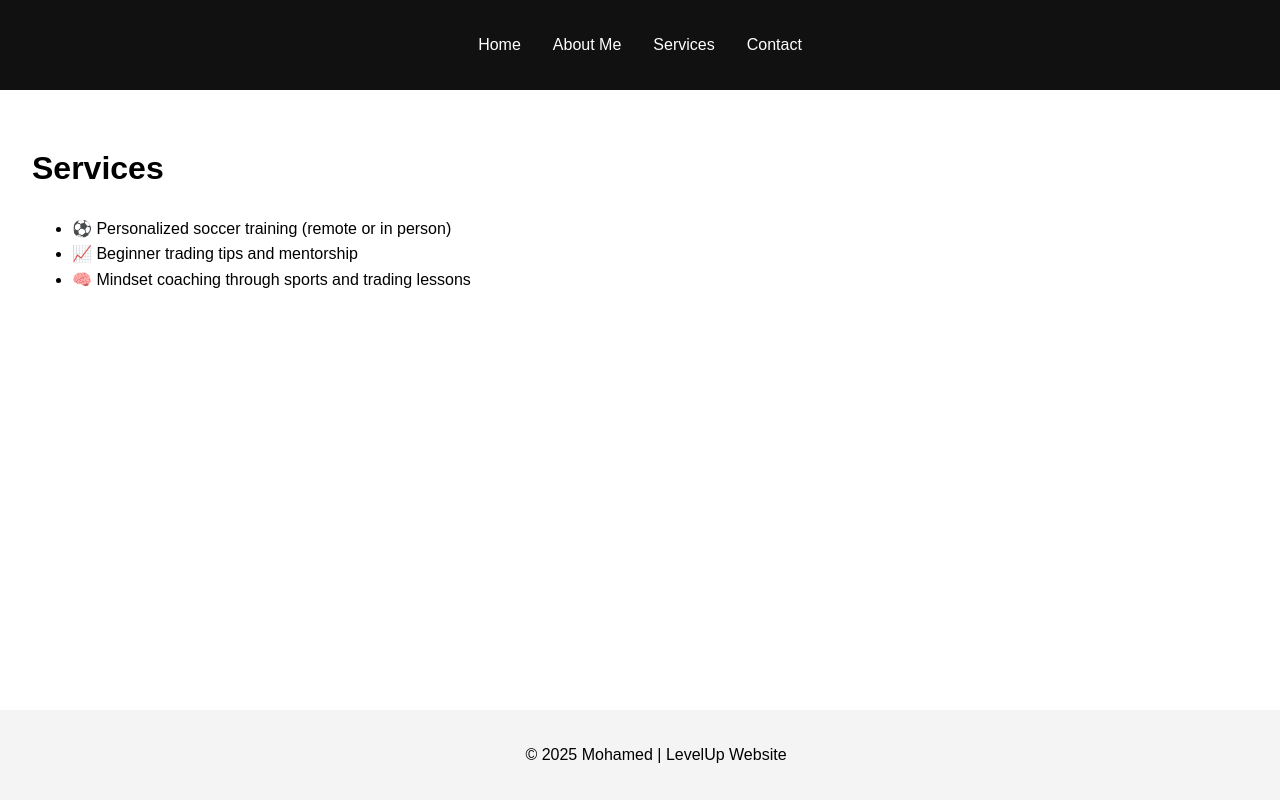
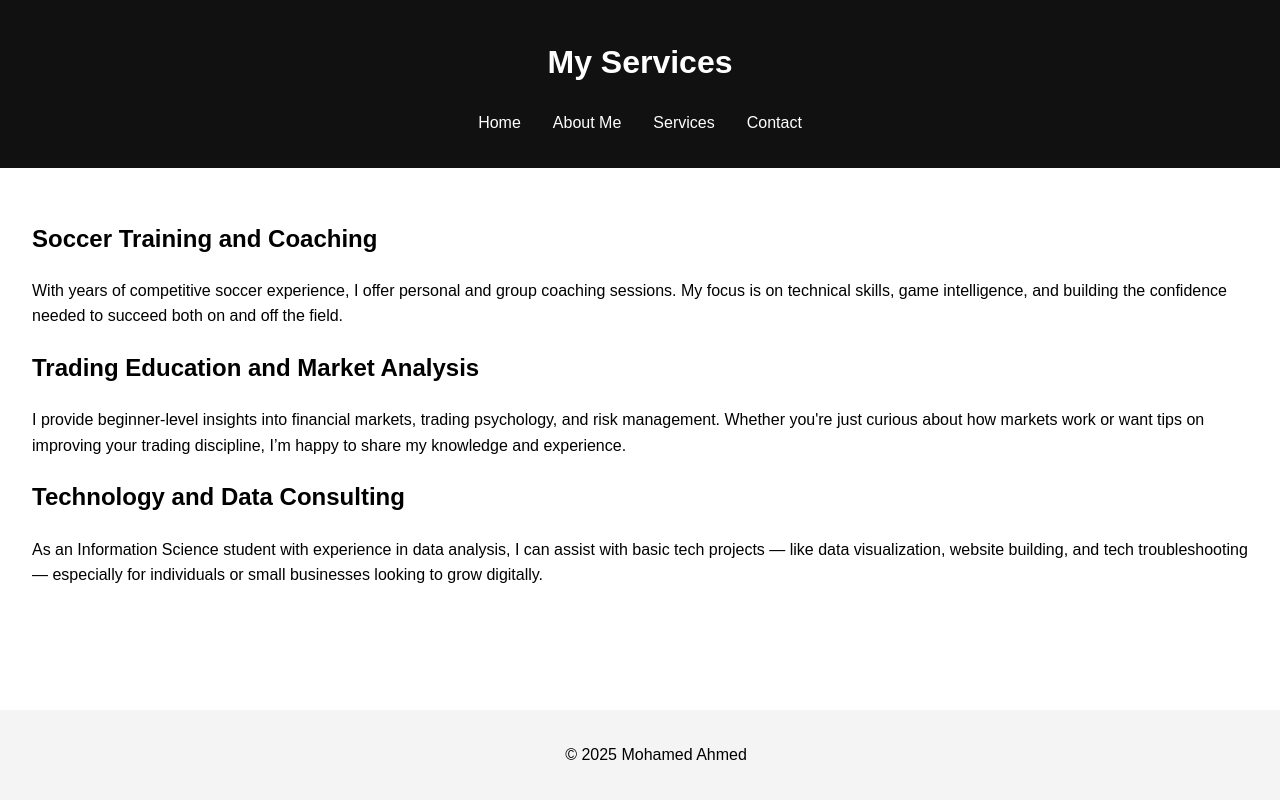
Before and after one commit to momomsu/mi472-final, a plain HTML site: page services.html in a window 1280 px wide. Drawn offline with Linux system fonts and the light colour scheme.

Commit message:
Update services.html

```diff
--- a/services.html
+++ b/services.html
@@ -2,12 +2,13 @@
 <html lang="en">
 <head>
   <meta charset="UTF-8" />
-  <meta name="viewport" content="width=device-width, initial-scale=1.0" />
+  <meta name="viewport" content="width=device-width, initial-scale=1.0"/>
   <title>Services</title>
-  <link rel="stylesheet" href="style.css" />
+  <link rel="stylesheet" href="style.css"/>
 </head>
 <body>
   <header>
+    <h1>My Services</h1>
     <nav>
       <ul>
         <li><a href="index.html">Home</a></li>
@@ -19,16 +20,26 @@
   </header>
 
   <main>
-    <h1>Services</h1>
-    <ul>
-      <li>⚽ Personalized soccer training (remote or in person)</li>
-      <li>📈 Beginner trading tips and mentorship</li>
-      <li>🧠 Mindset coaching through sports and trading lessons</li>
-    </ul>
+    <section>
+      <h2>Soccer Training and Coaching</h2>
+      <p>With years of competitive soccer experience, I offer personal and group coaching sessions.
+         My focus is on technical skills, game intelligence, and building the confidence needed to succeed both on and off the field.</p>
+    </section>
+
+    <section>
+      <h2>Trading Education and Market Analysis</h2>
+      <p>I provide beginner-level insights into financial markets, trading psychology, and risk management.
+         Whether you're just curious about how markets work or want tips on improving your trading discipline, I’m happy to share my knowledge and experience.</p>
+    </section>
+
+    <section>
+      <h2>Technology and Data Consulting</h2>
+      <p>As an Information Science student with experience in data analysis, I can assist with basic tech projects — like data visualization, website building, and tech troubleshooting — especially for individuals or small businesses looking to grow digitally.</p>
+    </section>
   </main>
 
   <footer>
-    <p>&copy; 2025 Mohamed | LevelUp Website</p>
+    <p>&copy; 2025 Mohamed Ahmed</p>
   </footer>
 </body>
 </html>
```
